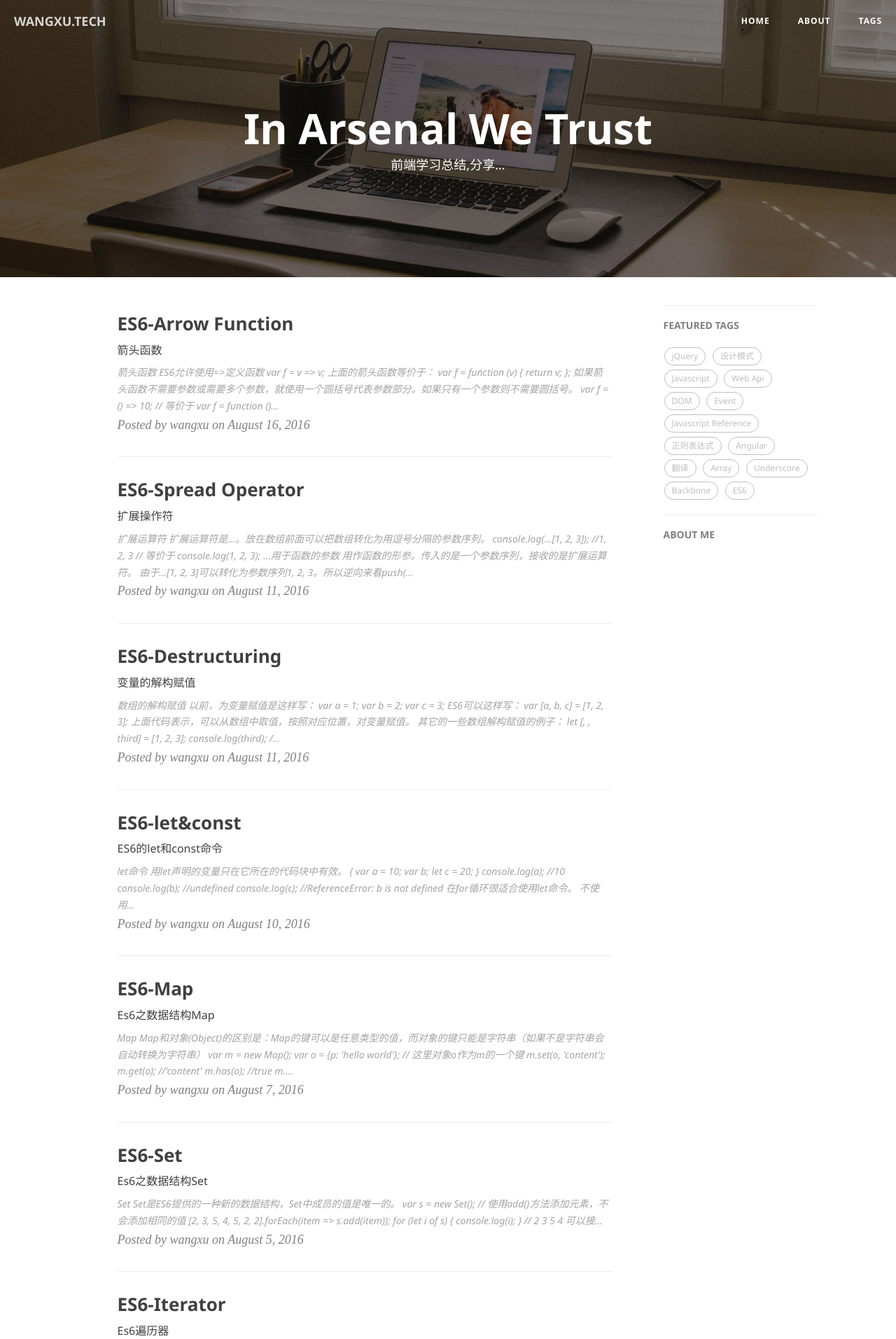
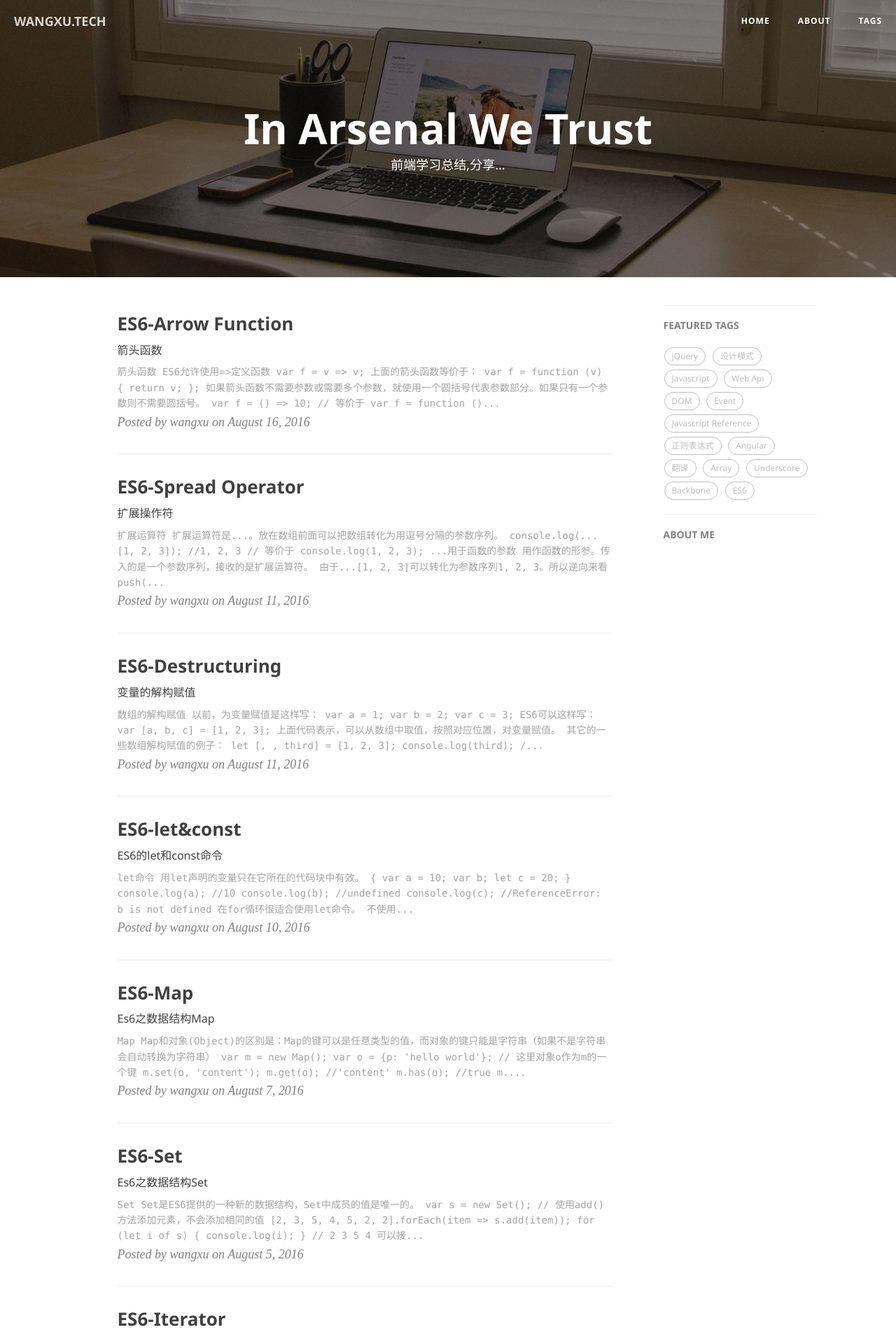
Before and after one commit to ttian226/ttian226.github.io, a Jekyll site: the page built from index.html, in a window 1280 px wide. Shown: the top 1913 px of the page at 70% size. Built offline with Jekyll 4.4.1, drawn with Linux system fonts in a browser that asks for light colours; the list of posts is cut into pages by our own code.

Commit message:
update style

```diff
--- a/css/hux-blog.css
+++ b/css/hux-blog.css
@@ -514,8 +514,9 @@ pre code {
   }
 }
 .post-content-preview {
+  font-family: Monaco, Menlo, Consolas, "Courier New", FontAwesome, monospace;
   font-size: 13px;
-  font-style: italic;
+  line-height: 1.6;
   color: #a3a3a3;
 }
 .post-content-preview:hover {
--- a/less/hux-blog.less
+++ b/less/hux-blog.less
@@ -501,8 +501,10 @@ pre code{
 
 // Hux add home-page post-content-preview
 .post-content-preview{
+	font-family: Monaco,Menlo,Consolas,"Courier New",FontAwesome,monospace;
     font-size: 13px;
-    font-style: italic;
+	line-height: 1.6;
+    //font-style: italic;
     color:#a3a3a3;
     &:hover{
         color: @brand-primary;
```
Also changed, not shown: css/hux-blog.min.css.
